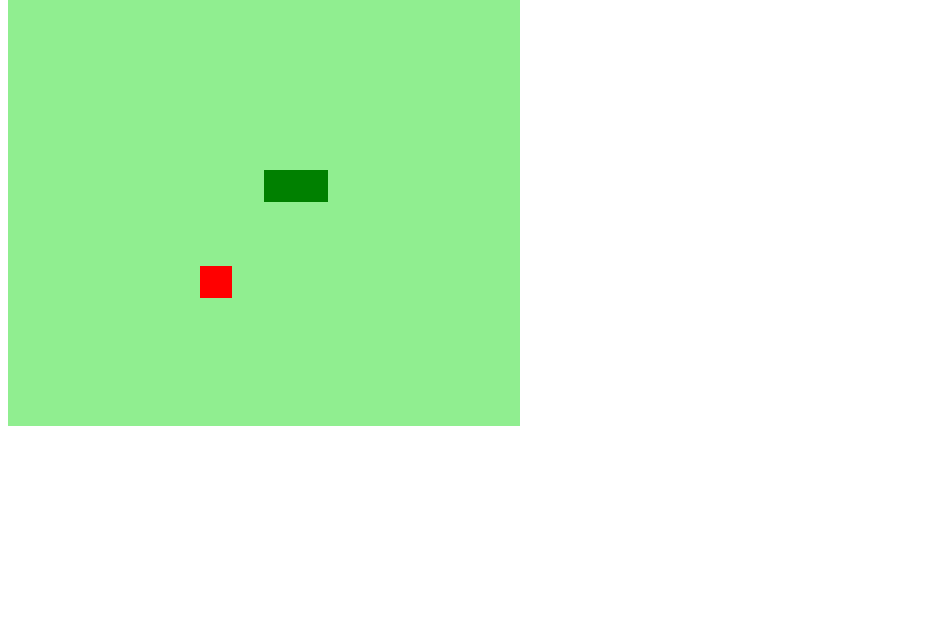
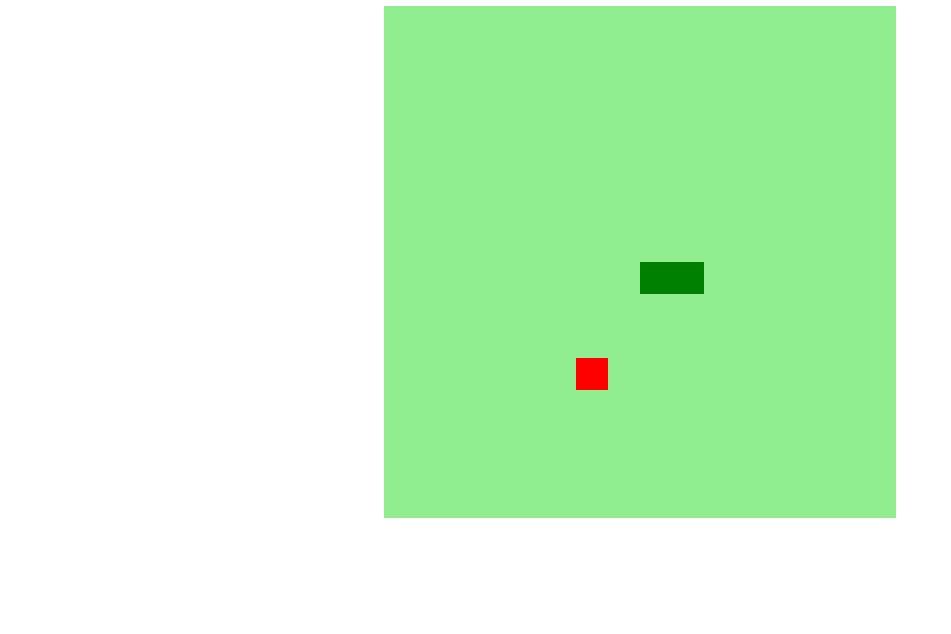
Before and after one commit to GustavoGuke/Js-projeto-DIO, a plain HTML site: page Projeto jg da cobrinha/index.html in a window 1280 px wide. Shown: the part 166-800 px from the top of the page, without its empty margins (0-951 px from the left). Drawn offline with Linux system fonts and the light colour scheme.

Commit message:
definindo o css e fim de projeto!

```diff
--- a/Projeto jg da cobrinha/style.css
+++ b/Projeto jg da cobrinha/style.css
@@ -1,3 +1,9 @@
 body{
-
+    height: 95vh;
+    width: 95;
+    display: flex;
+    justify-content: center;
+    align-items: center;
+    flex-direction: column;
+    color: rgb(96, 245, 96);
 }
```
